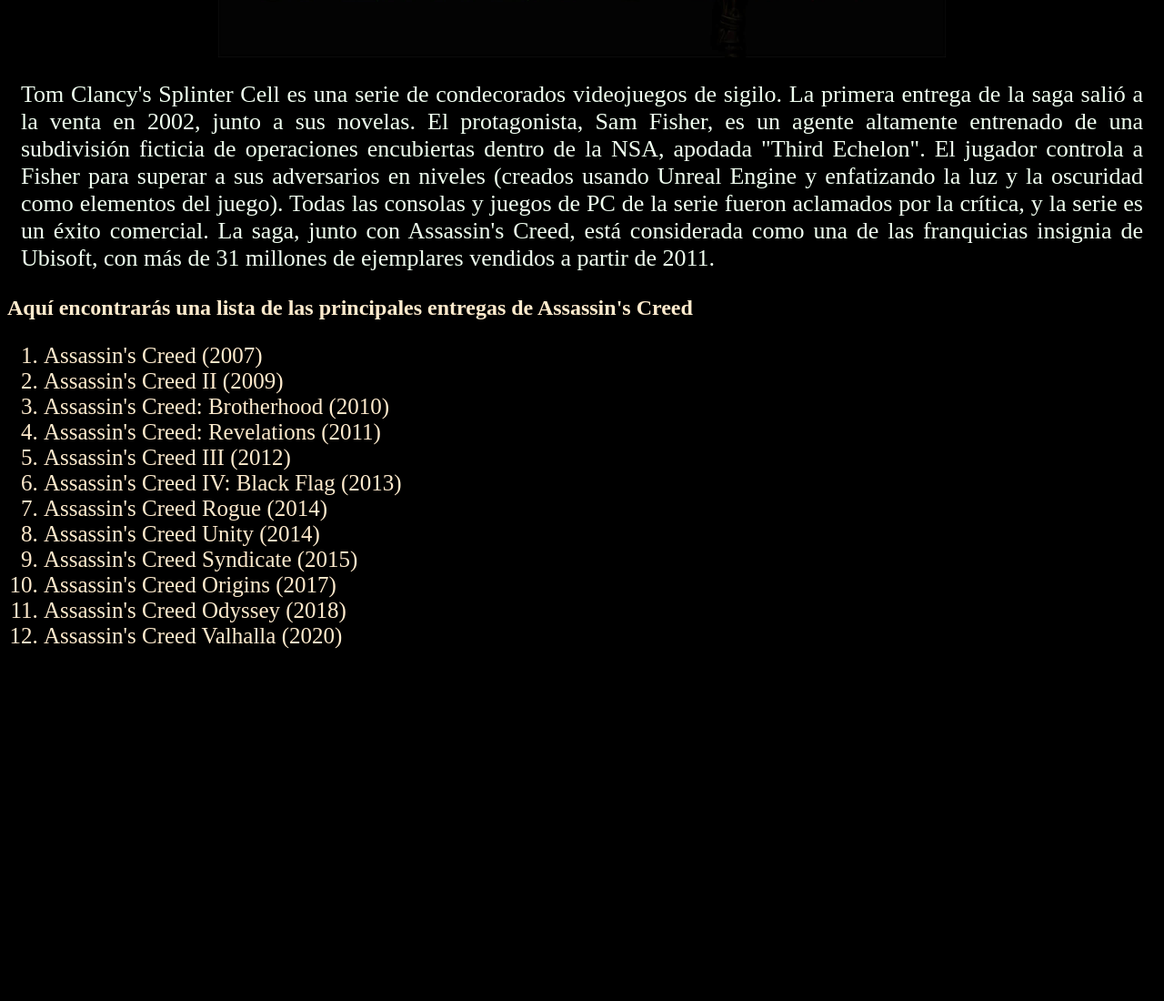
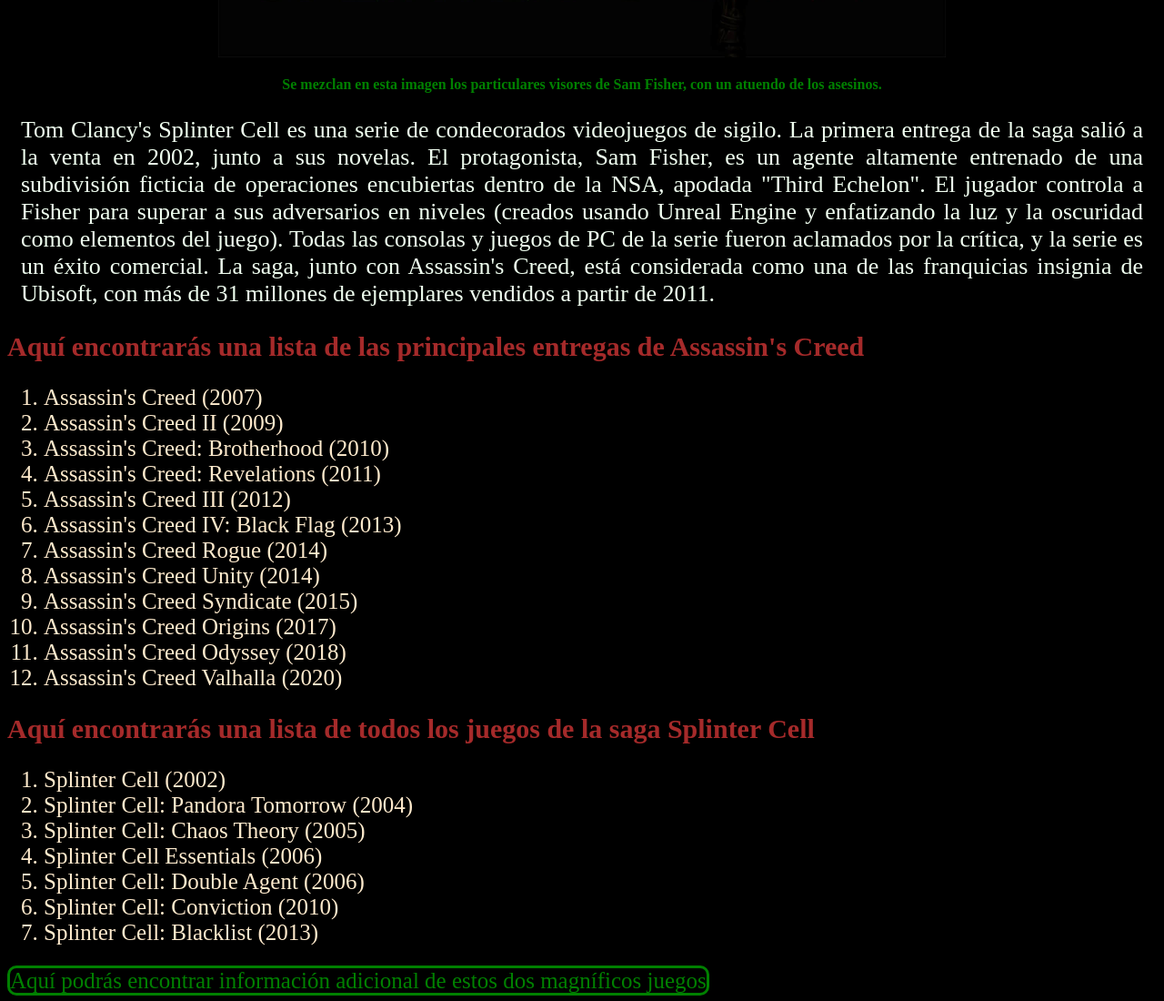
Before and after one commit to MichaelEscobarR/Entrega_PagAtributo, a plain HTML site: page index.html in a window 1280 px wide. Shown: the part 640-1740 px from the top of the page at 91% size. Before the commit the page ends 1378 px from the top, so only its background shows below. Drawn offline with Linux system fonts and the light colour scheme.

Commit message:
Finalizada las listas y los estilos, teniendo en cuenta los requerimientos y/o historias

```diff
--- a/index.html
+++ b/index.html
@@ -9,26 +9,28 @@
     <title>Página Atributo</title>
 </head>
 
-
 <body>
     <header>
         <div class="contenedor">
             <div class="contenedor-titulo">
-            <h1>Splinter Cell y Assassin's Creed</h1>
+                <h1 id="title">Splinter Cell y Assassin's Creed</h1>
                 <h3>Dos de los mejores juegos de Ubisoft</h3>
             </div>
         </div>
         <nav>
             <ul>
-            <li><a href="#index.html">Splinter Cell</a></li>
-            <li><a href="#">Assassin's Creed</a></li>
+                <li><a href="#list-SC">Splinter Cell</a></li>
+                <li><a href="#list-AC">Assassin's Creed</a></li>
             </ul>
         </nav>
         <br>
-    <div class="imageSC">
-        <img id="SC" src="./images/Splinters Creed.jpg" alt="">
+        <div id="image-dive" class="imageSC">
+            <img id="image" src="./images/Splinters Creed.jpg" alt="imagen de un asesino con el visor de Sam Fisher">
+            <h4 id="img-caption">Se mezclan en esta imagen los particulares visores de Sam Fisher, con un atuendo de los
+                asesinos.</h4>
         </div>
-    <div class="text-intro">
+        </div>
+        <div id="tribute-info" class="text-intro">
             <p> Tom Clancy's Splinter Cell es una serie de condecorados videojuegos de sigilo. La primera entrega de la
                 saga salió a la venta en 2002, junto a sus novelas. El protagonista, Sam Fisher, es un agente altamente
                 entrenado de una subdivisión ficticia de operaciones encubiertas dentro de la NSA, apodada "Third
@@ -41,7 +43,7 @@
     </header>
     <main>
         <div class="juegosAC">
-        <h2>Aquí encontrarás una lista de las principales entregas de Assassin's Creed</h2>
+            <h2 id=list-AC>Aquí encontrarás una lista de las principales entregas de Assassin's Creed</h2>
         </div>
         <div class="lista-AC">
             <ol>
@@ -58,9 +60,24 @@
                 <li>Assassin's Creed Odyssey (2018)</li>
                 <li>Assassin's Creed Valhalla (2020)</li>
             </ol>
+            <div class="juegosSC">
+                <h2 id=list-SC>Aquí encontrarás una lista de todos los juegos de la saga Splinter Cell</h2>
             </div>
-
+            <div class="lista-SC">
+                <ol>
+                    <li>Splinter Cell (2002)</li>
+                    <li>Splinter Cell: Pandora Tomorrow (2004)</li>
+                    <li>Splinter Cell: Chaos Theory (2005)</li>
+                    <li>Splinter Cell Essentials (2006)</li>
+                    <li>Splinter Cell: Double Agent (2006)</li>
+                    <li>Splinter Cell: Conviction (2010)</li>
+                    <li>Splinter Cell: Blacklist (2013)</li>
+                </ol>
+            </div>
+        </div>
+        <div class="info-adicional">
+            <a id="link" target="_blank" href="https://www.vidaextra.com/pc/ubisoft-anuncia-nuevo-splinter-cell-para-realidad-virtual-oculus-tambien-assassins-creed-rv">Aquí podrás encontrar información adicional de estos dos magníficos juegos</a>
+        </div>
     </main>
 </body>
-
 </html>
--- a/style/main.css
+++ b/style/main.css
@@ -18,12 +18,13 @@ body{
     color:white;
 }
 
-#SC{
+#image{
     width: 800px;
     height: 550px;
     display: block;
     margin: auto;
     border-color: black;
+    max-width: 100%;
 }
 
 nav{
@@ -34,7 +35,7 @@ nav{
 nav ul{
     text-align: center;
     list-style: none;
-    margin-top: 26px;
+    margin-top: 25px;
 }
 
 nav ul li{
@@ -45,11 +46,11 @@ nav ul li{
 nav ul li a{
     text-decoration: none;
     color: white;
-    font-size: 24px;
+    font-size: 25px;
 }
 
 nav ul li a:hover{
-    border-bottom: 4px solid red;
+    border-bottom: 3px solid red;
 }
 
 .text-intro{
@@ -65,5 +66,24 @@ nav ul li a:hover{
     font-size: 25px;
 }
 .juegosAC{
-    color: blanchedalmond;
+    color: brown;
+    font-size: 20px;
 }
+
+.juegosSC{
+    color: brown;
+    font-size: 20px;
+}
+
+#img-caption{
+    color: green;
+    text-align: center;
+}
+
+#link{
+    color: green;
+    font-size: 25px;
+    border-style: solid;
+    text-decoration: none;
+    border-radius: 10px;
+}
```
Lines whose indentation alone changed are shown as unchanged.
